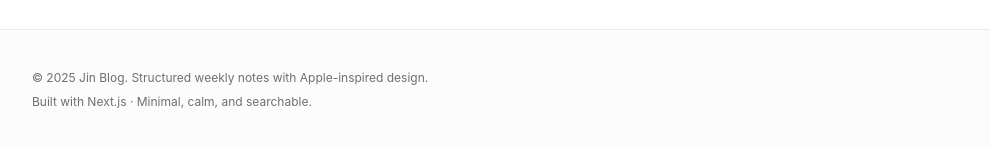
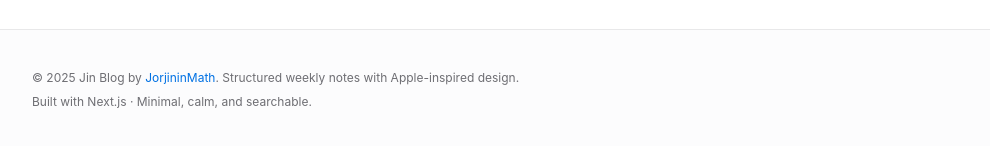
Before and after one commit to JorjininMath/Jin_Blog, a Next.js app: page / in a window 1280 px wide. Shown: the part 1004-1150 px from the top of the page, without its empty margins (144-1134 px from the left). Built offline with nearby package versions, Linux system fonts and the light colour scheme.

Commit message:
Add JorjininMath to README, footer, and package.json

```diff
--- a/components/Footer.tsx
+++ b/components/Footer.tsx
@@ -2,7 +2,7 @@ export const Footer = () => {
   return (
     <footer className="border-t border-black/[0.08] bg-graphite/30">
       <div className="container-shell flex flex-col gap-2 py-10 text-xs text-mist">
-        <p>© 2025 Jin Blog. Structured weekly notes with Apple-inspired design.</p>
+        <p>© 2025 Jin Blog by <a href="https://github.com/JorjininMath" target="_blank" rel="noopener noreferrer" className="text-glow hover:underline">JorjininMath</a>. Structured weekly notes with Apple-inspired design.</p>
         <p>Built with Next.js · Minimal, calm, and searchable.</p>
       </div>
     </footer>
--- a/package.json
+++ b/package.json
@@ -2,6 +2,11 @@
   "name": "jin-blog",
   "version": "0.1.0",
   "private": true,
+  "author": "JorjininMath",
+  "repository": {
+    "type": "git",
+    "url": "https://github.com/JorjininMath/Jin_Blog"
+  },
   "scripts": {
     "dev": "next dev",
     "build": "next build",
```
Also changed, not shown: 1 other file (tests, documents, lock files or other folders).
